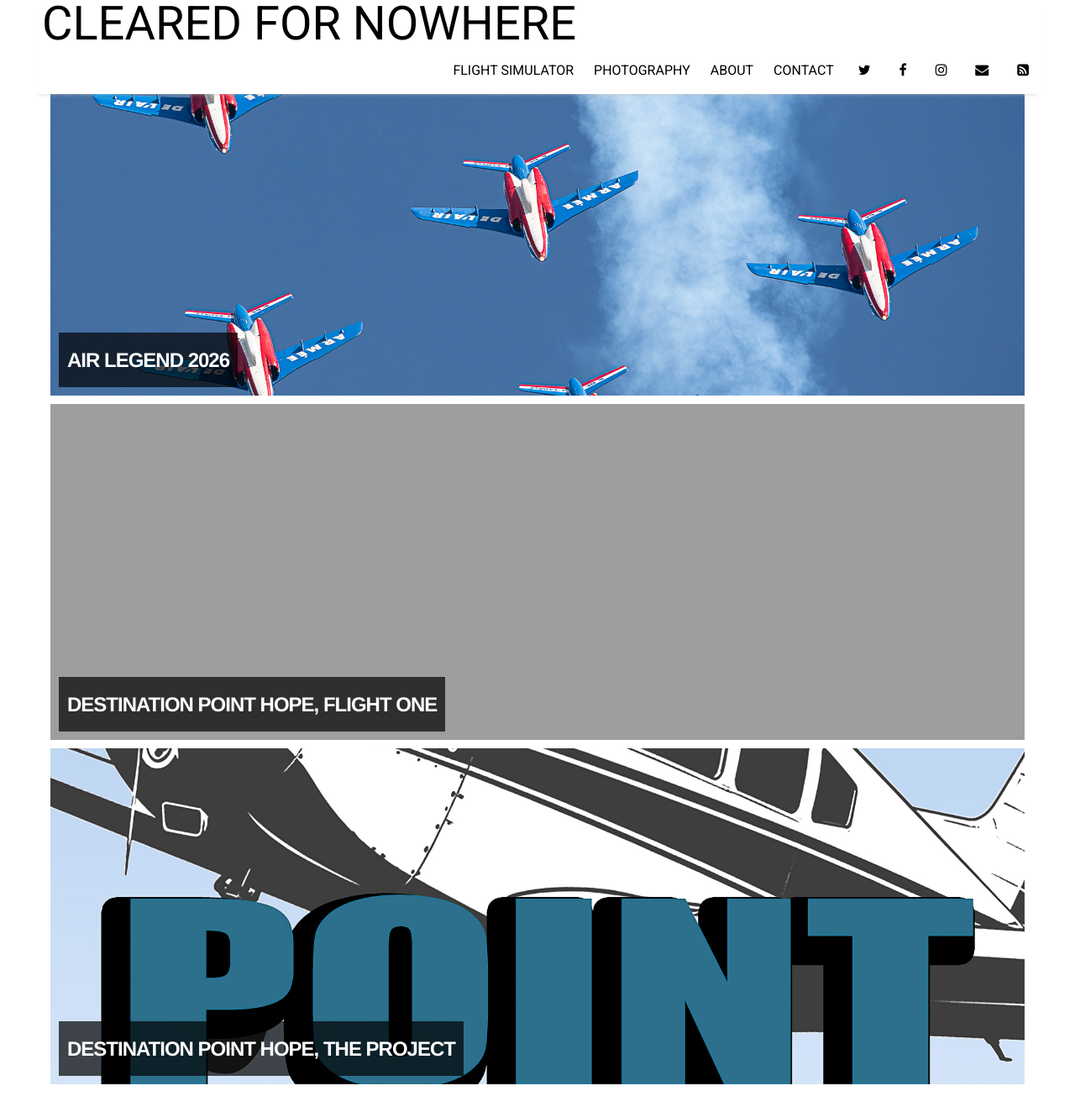
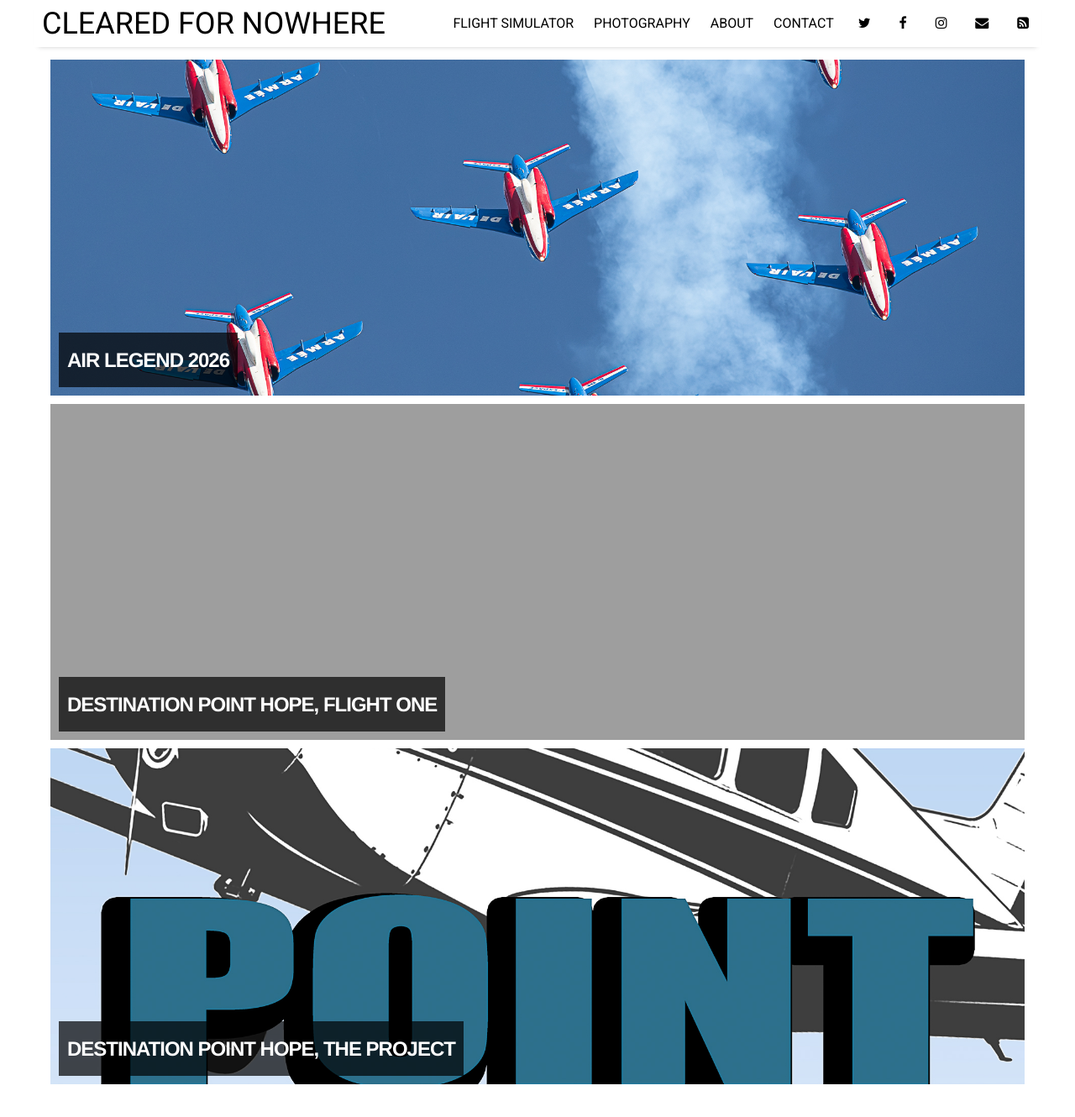
Before and after one commit to ClearedForNowhere/ClearedForNowhere.github.io, a Jekyll site: the page built from index.html, in a window 1280 px wide and 1400 px high. Shown: the top 1330 px of the window at 84% size. Built offline with Jekyll 4.4.1, drawn with Linux system fonts in a browser that asks for light colours; nearby versions of some CDN libraries; the list of posts is cut into pages by our own code.

Commit message:
Update _header.scss

```diff
--- a/_sass/_header.scss
+++ b/_sass/_header.scss
@@ -20,7 +20,7 @@
   text-decoration: none;
 }
 .site-title {
-  font-size: 56px;
+  font-size: 36px;
   font-weight: 400;
   line-height: 56px;
   margin-bottom: 0;
```
